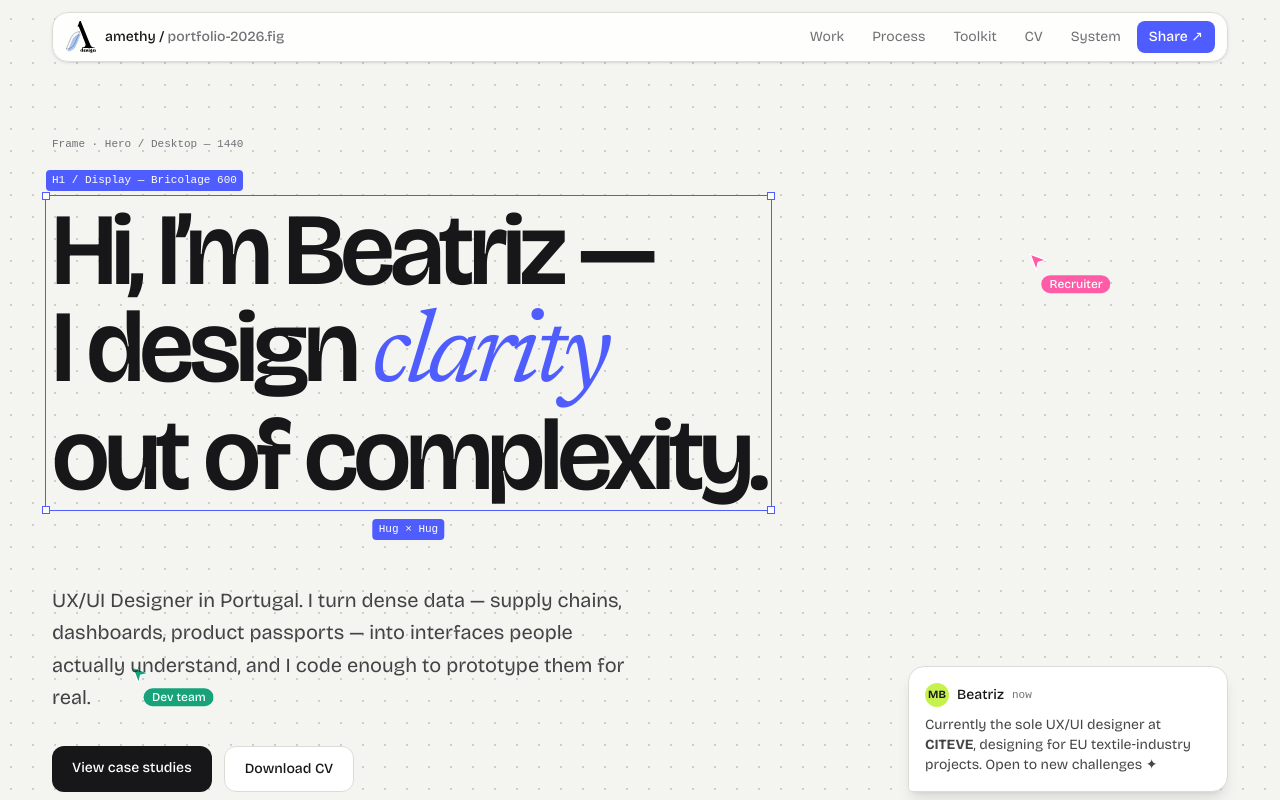
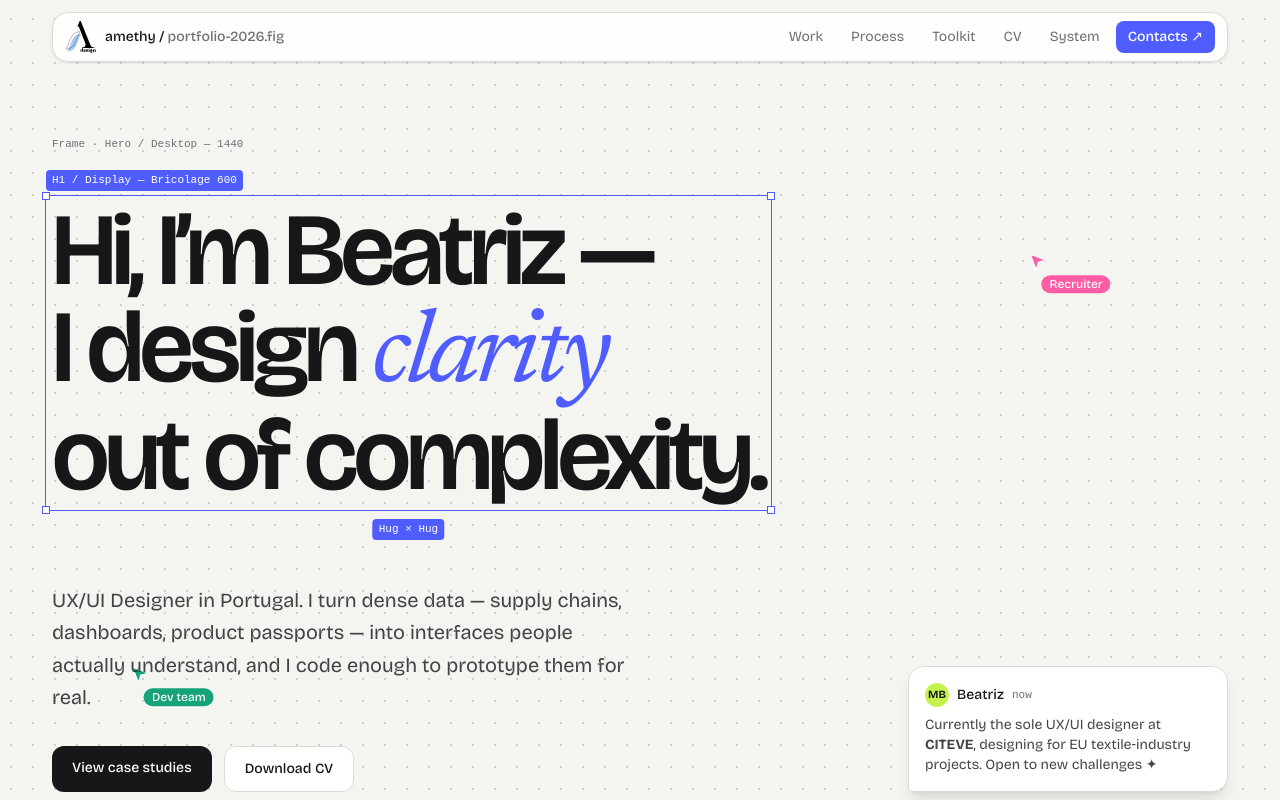
Before and after one commit to Amethy06/amethy-design, a React (Vite) app in the folder Amethydesign/: page / in a window 1280 px wide. Shown: the top 800 px of the page. Built offline with nearby package versions, Linux system fonts and the light colour scheme; the HTML template or start-up script is replaced by a standard one; a web font is replaced by a local one.

Commit message:
edited share to contact

```diff
--- a/Amethydesign/src/App.tsx
+++ b/Amethydesign/src/App.tsx
@@ -330,7 +330,7 @@ function Home() {
               href="#contact"
               className="rounded-lg bg-sel px-3 py-1.5 font-medium text-white transition hover:bg-ink"
             >
-              Share ↗
+              Contacts ↗
             </a>
             <button
               type="button"
```
Also changed, not shown: 1 other file (tests, documents, lock files or other folders).
